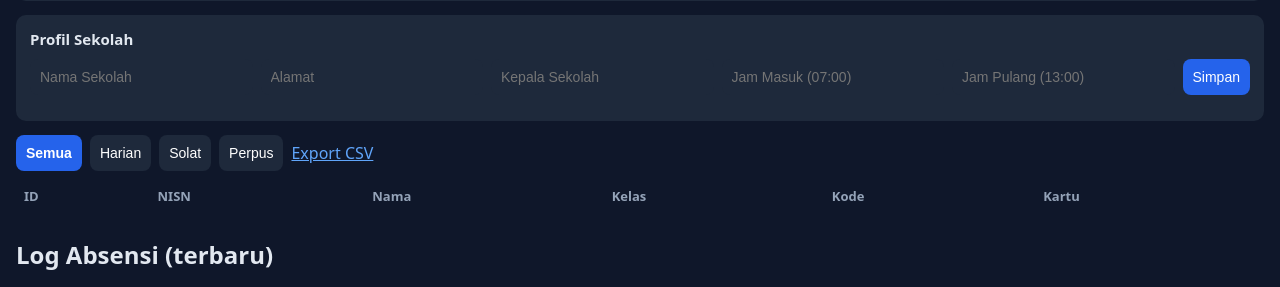
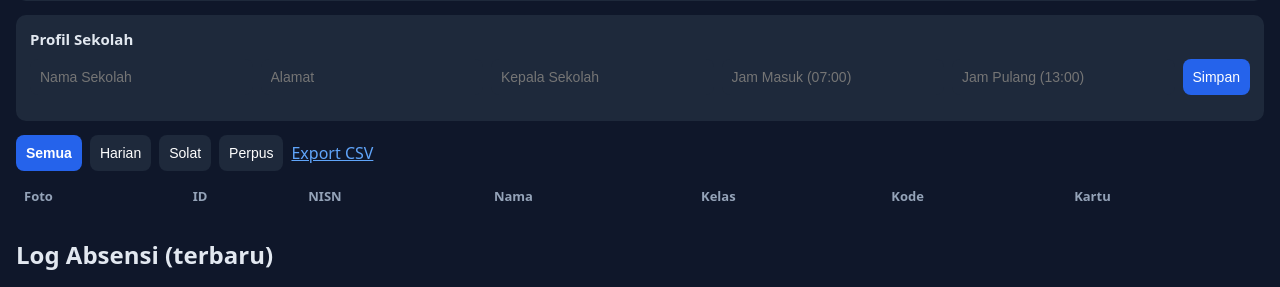
Before and after one commit to yudisimoet-ctrl/absensi-kartu-pelajar, a Flask app: page /admin in a window 1280 px wide. Shown: the part 280-567 px from the top of the page. Run offline with Flask 3, Linux system fonts and the light colour scheme; data comes from the database, SQL or seed files in the repository; data that the repository does not hold is empty.

Commit message:
Fitur: kartu QR-only+foto, scanner tampil data siswa, upload foto siswa di admin

```diff
--- a/app.py
+++ b/app.py
@@ -401,7 +401,8 @@ def log_absen():
         (s["id"], jenis, now, ket),
     )
     db.commit()
-    return jsonify({"ok": True, "nama": s["nama"], "kelas": s["kelas"],
+    return jsonify({"ok": True, "nama": s["nama"], "kelas": s.get("kelas") or "",
+                    "nisn": s.get("nisn") or "", "kode": s["kode"],
                     "jenis": jenis, "waktu": now})
 
 
@@ -478,6 +479,35 @@ def admin():
     return render_template("admin.html")
 
 
+# ---------- Foto siswa ----------
+UPLOAD_DIR = os.path.join(BASE, "data", "foto")
+os.makedirs(UPLOAD_DIR, exist_ok=True)
+
+
+@app.route("/api/siswa/<int:siswa_id>/foto", methods=["POST"])
+def upload_foto(siswa_id):
+    db = get_db()
+    s = db.execute("SELECT id FROM siswa WHERE id=?", (siswa_id,)).fetchone()
+    if not s:
+        return jsonify({"ok": False, "msg": "siswa tidak ada"}), 404
+    f = request.files.get("file")
+    if not f:
+        return jsonify({"ok": False, "msg": "file kosong"}), 400
+    ext = "jpg"
+    fn = f"{siswa_id}.{ext}"
+    path = os.path.join(UPLOAD_DIR, fn)
+    f.save(path)
+    url = f"/foto/{fn}"
+    db.execute("UPDATE siswa SET foto=? WHERE id=?", (url, siswa_id))
+    db.commit()
+    return jsonify({"ok": True, "url": url})
+
+
+@app.route("/foto/<path:fn>")
+def serve_foto(fn):
+    return send_from_directory(UPLOAD_DIR, fn)
+
+
 # ---------- PWA ----------
 @app.route("/manifest.webmanifest")
 def manifest():
--- a/templates/admin.html
+++ b/templates/admin.html
@@ -69,7 +69,7 @@
 </div>
 
 <table id="tbl">
-  <thead><tr><th>ID</th><th>NISN</th><th>Nama</th><th>Kelas</th><th>Kode</th><th>Kartu</th></tr></thead>
+  <thead><tr><th>Foto</th><th>ID</th><th>NISN</th><th>Nama</th><th>Kelas</th><th>Kode</th><th>Kartu</th></tr></thead>
   <tbody></tbody>
 </table>
 
@@ -97,11 +97,18 @@ async function saveProfil(){
 async function tampil(){
   const s=await(await fetch('/api/siswa')).json();
   document.querySelector('#tbl tbody').innerHTML=s.map(x=>
-    `<tr><td>${x.id}</td><td>${x.nisn||'-'}</td><td>${x.nama}</td><td>${x.kelas||'-'}</td><td>${x.kode}</td><td><a class="kartu-link" href="/kartu/${x.id}" target="_blank">buka</a></td></tr>`).join('');
+    `<tr><td>${x.foto?`<img src="${x.foto}" style="width:36px;height:36px;border-radius:8px;object-fit:cover">`:'👤'}</td><td>${x.id}</td><td>${x.nisn||'-'}</td><td>${x.nama}</td><td>${x.kelas||'-'}</td><td>${x.kode}</td><td><a class="kartu-link" href="/kartu/${x.id}" target="_blank">buka</a> · <label style="color:#60a5fa;cursor:pointer">foto<input type="file" accept="image/*" style="display:none" onchange="upFoto(${x.id},this)"></label></td></tr>`).join('');
   const url='/api/logs'+(jenisLog!=='all'?('?jenis='+jenisLog):'');
   const l=await(await fetch(url)).json();
   document.querySelector('#logtbl tbody').innerHTML=l.map(x=>
     `<tr><td>${x.waktu}</td><td>${x.nisn||'-'}</td><td>${x.nama}</td><td>${x.kelas||'-'}</td><td>${x.jenis}</td><td>${x.keterangan||''}</td></tr>`).join('');
+}
+async function upFoto(id,input){
+  const f=input.files[0]; if(!f)return;
+  const fd=new FormData(); fd.append('file',f);
+  const r=await fetch('/api/siswa/'+id+'/foto',{method:'POST',body:fd});
+  const j=await r.json();
+  if(j.ok) tampil(); else alert(j.msg);
 }
 async function tambah(){
   const d={nis:nis.value.trim(),nisn:nisn.value.trim(),nama:nama.value.trim(),kelas:kelas.value.trim(),no_wa:nowa.value.trim()};
--- a/templates/scanner.html
+++ b/templates/scanner.html
@@ -155,7 +155,10 @@ async function onScan(decoded){
   try{
     const r=await fetch('/api/log',{method:'POST',headers:{'Content-Type':'application/json'},body:JSON.stringify({kode:decoded,jenis})});
     const d=await r.json();
-    if(d.ok){ beep(); out.innerHTML=`<span class="ok">✔ ${d.nama}<br>(${d.kelas||'-'}) · ${d.jenis}<br>${d.waktu}<br><span style="font-size:13px;color:#94a3b8">← scan berikutnya</span></span>`; }
+    if(d.ok){ beep();
+      const foto = d.foto ? `<img src="${d.foto}" style="width:54px;height:54px;border-radius:10px;object-fit:cover;vertical-align:middle;margin-right:10px">` : '👤 ';
+      out.innerHTML=`<span class="ok" style="display:flex;align-items:center;justify-content:center">${foto}<span style="text-align:left"><b>${d.nama}</b><br><span style="font-size:13px;font-weight:400">${d.nisn||'-'} · ${d.kelas||'-'}<br>${d.jenis} · ${d.waktu}</span></span></span><br><span style="font-size:13px;color:#94a3b8">← scan berikutnya</span>`;
+    }
     else if(d.sudah){ out.innerHTML=`<span class="warn">↺ ${d.nama} sudah absen ${d.jenis} hari ini</span>`; }
     else { out.innerHTML=`<span class="err">✘ ${d.msg}</span>`; }
   }catch(e){ out.innerHTML='<span class="err">✘ '+e+'</span>'; }
```
Also changed, not shown: templates/kartu.html (+5 -13 lines).
